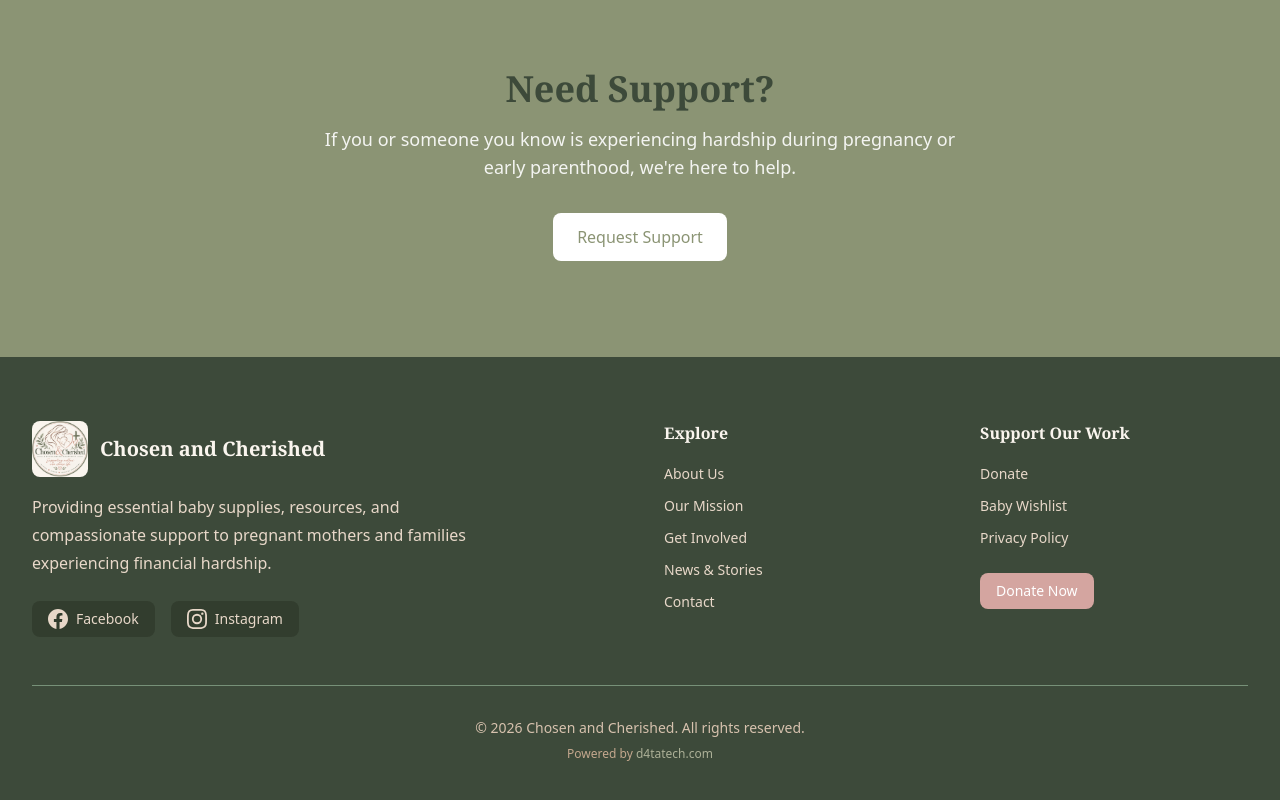
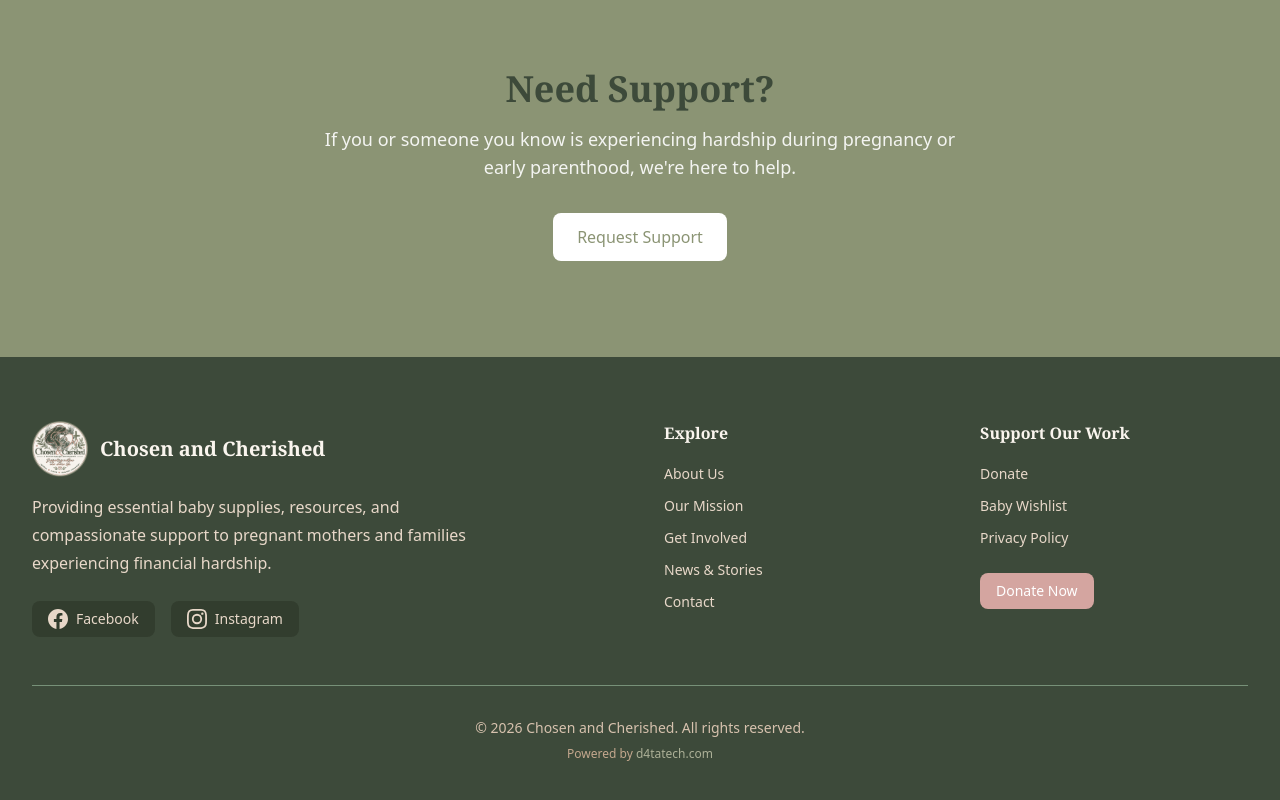
Before and after one commit to Nezuko3131/chosen-and-cherished, a Next.js app: page / in a window 1280 px wide. Shown: the part 1894-2694 px from the top of the page. Built offline with nearby package versions, Linux system fonts and the light colour scheme.

Commit message:
Fix: logo footer - remove extra background wrapper

```diff
--- a/components/Footer.tsx
+++ b/components/Footer.tsx
@@ -45,7 +45,7 @@ export default function Footer() {
           {/* Brand */}
           <div className="lg:col-span-2">
             <div className="flex items-center gap-3 mb-4">
-              <div className="relative w-14 h-14 rounded-lg overflow-hidden bg-cream-50 p-1">
+              <div className="relative w-14 h-14">
                 <Image
                   src="/logo.png"
                   alt="Chosen and Cherished Logo"
```
